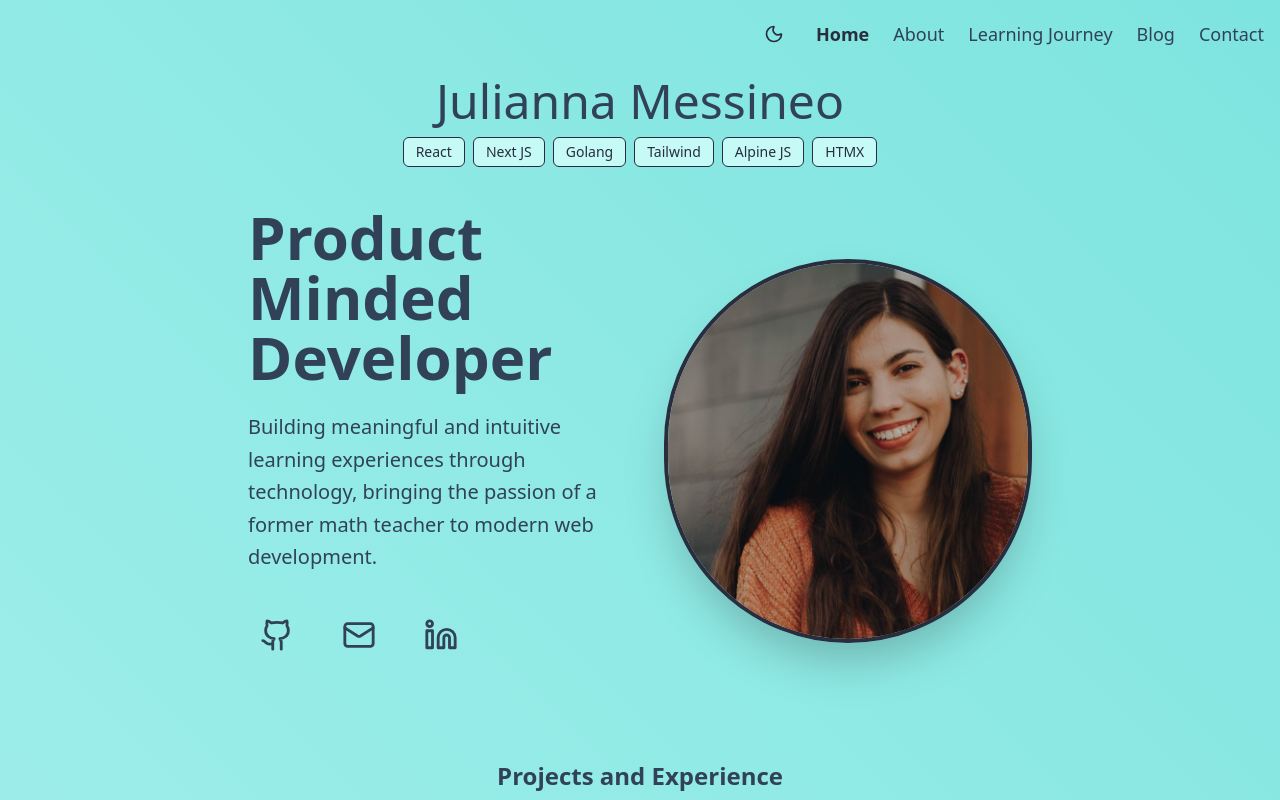
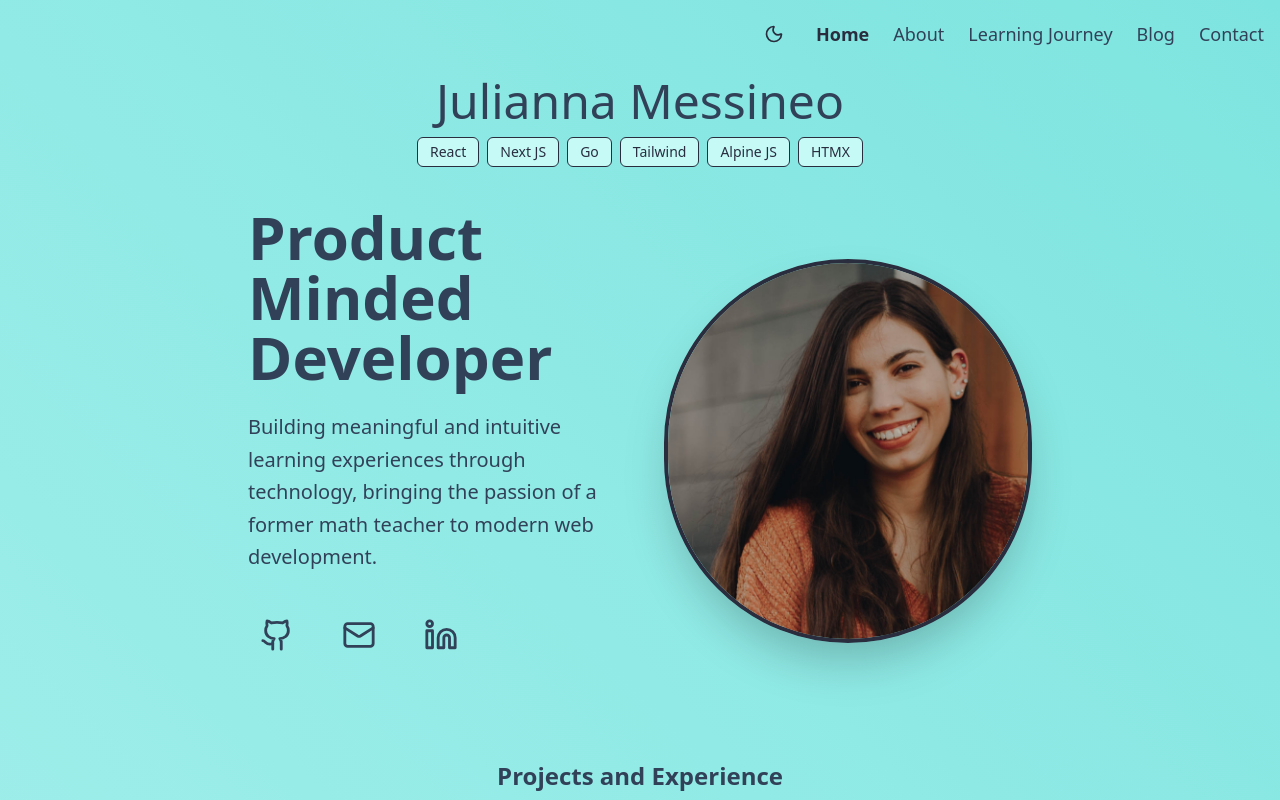
Before and after one commit to mathematiCode/Next-Portfolio, a Next.js app: page / in a window 1280 px wide. Shown: the top 800 px of the page. Built offline with nearby package versions, Linux system fonts and the light colour scheme.

Commit message:
fix blog preview images

```diff
--- a/app/blogs/blogPostsConfig.tsx
+++ b/app/blogs/blogPostsConfig.tsx
@@ -96,7 +96,7 @@ export const blogPostsConfig: BlogPostConfig[] = [
     preview: (
       <Image
         alt="math puzzle with one piece placed out of bounds"
-        src="/out-of-bounds.png"
+        src="/out-of-bounds-no-bg.png"
         width={300}
         height={200}
       />
--- a/app/page.tsx
+++ b/app/page.tsx
@@ -7,7 +7,7 @@ export default function Home() {
     <div className="flex flex-col min-h-screen items-center justify-center font-sans">
       <h1>Julianna Messineo</h1>
       <div className="flex flex-wrap gap-2 justify-center">
-        {['React', 'Next JS', 'Golang', 'Tailwind', 'Alpine JS', 'HTMX'].map(
+        {['React', 'Next JS', 'Go', 'Tailwind', 'Alpine JS', 'HTMX'].map(
           tech => (
             <span
               key={tech}
```
Also changed, not shown: public/out-of-bounds-no-bg.png (added), 1 other file (tests, documents, lock files or other folders).
